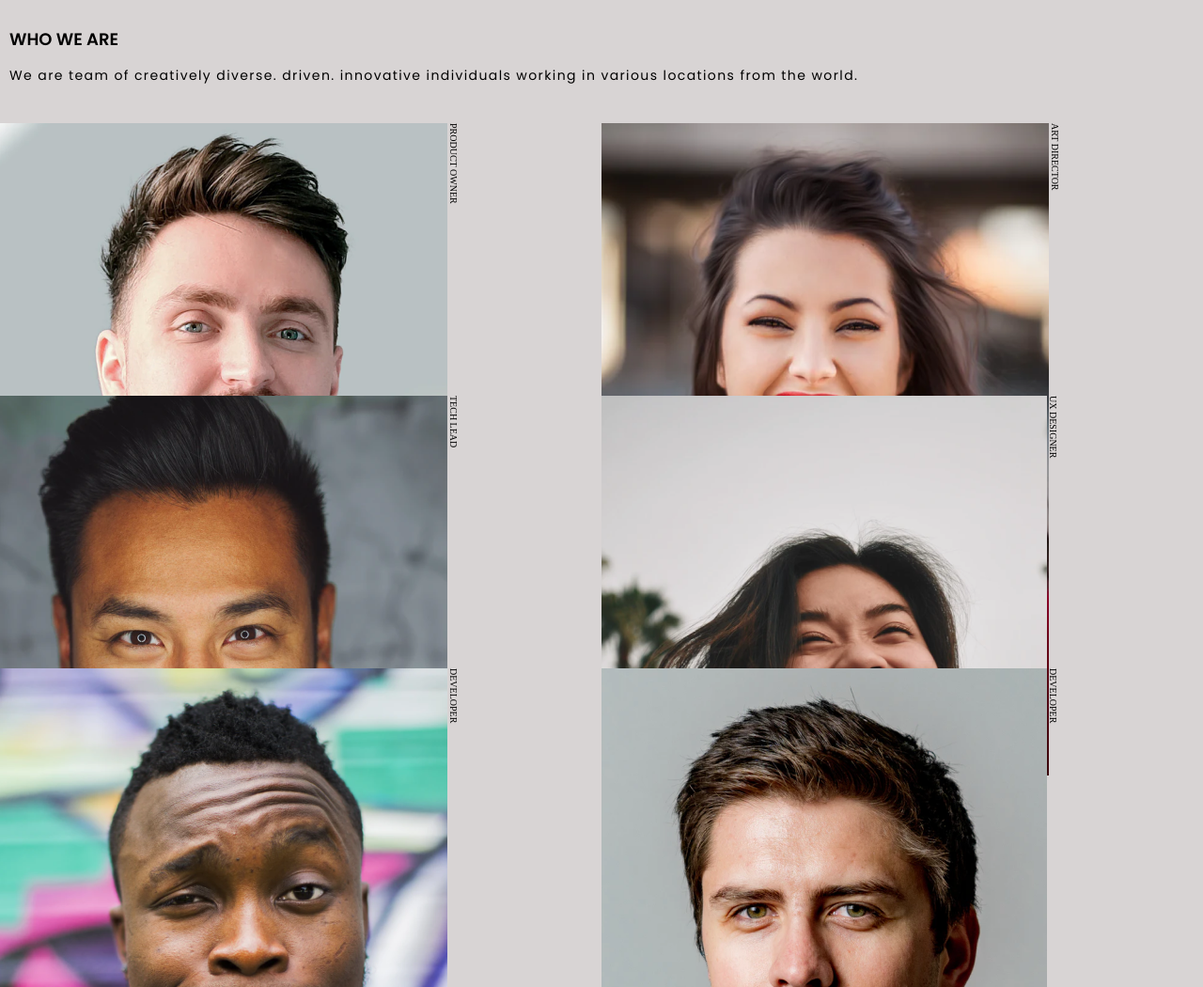
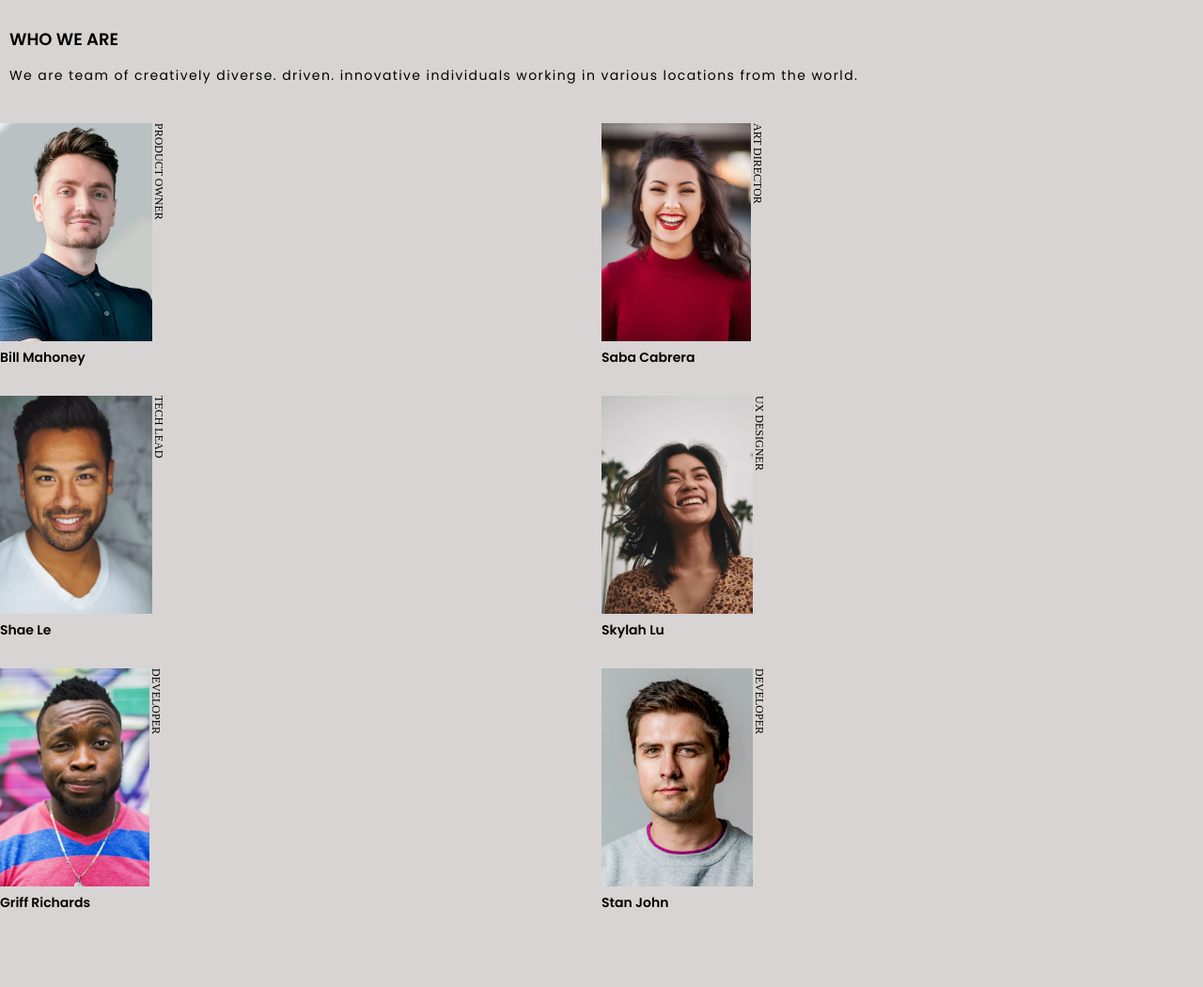
Before and after one commit to kitindi/my_team_page, a plain HTML site: page index.html in a window 1280 px wide. Shown: the part 100-1150 px from the top of the page at 94% size. After the commit the page ends 1101 px from the top, so only its background shows below. Drawn offline with Linux system fonts and the light colour scheme.

Commit message:
index changes

```diff
--- a/assets/css/style.css
+++ b/assets/css/style.css
@@ -63,11 +63,12 @@ body {
 }
 .team .team-profile .profile-card img{
     width: 100%;
+    height:80%;
 }
 
 .team .team-profile .profile-card h4{
     font-family: PT Serif;
-    font-size: 10px;
+    font-size: 12px;
     font-style: normal;
     font-weight: 400;
     line-height: 13px;
@@ -88,6 +89,6 @@ body {
     text-align: left;
 
 }
-..team .team-profile .profile-card .role:nth-child(1){
-    justify-self: flex-start;
+.team .team-profile .profile-card .img-1 {
+    align-items: flex-end;
 }
--- a/index.html
+++ b/index.html
@@ -30,21 +30,21 @@
         </div>
         <div class="team-profile">
           <div class="profile-card profile-1">
-            <figure>
+            <figure class="img-1">
               <img src="./assets/img/photo1.png" alt="">
               <figcaption>Bill Mahoney</figcaption>
             </figure>
             <div class="role"><h4>Product owner</h4></div>
           </div>
           <div class="profile-card profile-2">
-            <figure>
+            <figure class="img-3">
            <img src="./assets/img/photo2.png" alt="">
               <figcaption>Saba Cabrera</figcaption>
             </figure>
             <div class="role"><h4>Art director</h4></div>
           </div>
           <div class="profile-card profile-3">
-            <figure>
+            <figure class="img-3">
              <img src="./assets/img/photo3.png" alt="">
               <figcaption>Shae Le</figcaption>
             </figure>
@@ -52,21 +52,21 @@
             <div class="role"><h4>Tech Lead</h4></div>
           </div>
           <div class="profile-card profile-4">
-            <figure>
+            <figure class="img-4">
            <img src="./assets/img/photo4.png" alt="">
               <figcaption>Skylah Lu</figcaption>
             </figure>
             <div class="role"><h4>UX Designer</h4></div>
           </div>
           <div class="profile-card profile-5">
-            <figure>
+            <figure class="img-5">
            <img src="./assets/img/photo5.png" alt="">
               <figcaption>Griff Richards</figcaption>
             </figure>
             <div class="role"><h4>Developer</h4></div>
           </div>
           <div class="profile-card profile-6">
-            <figure>
+            <figure class="img-6">
            <img src="./assets/img/photo6.png" alt="">
               <figcaption>Stan John</figcaption>
             </figure>
```
